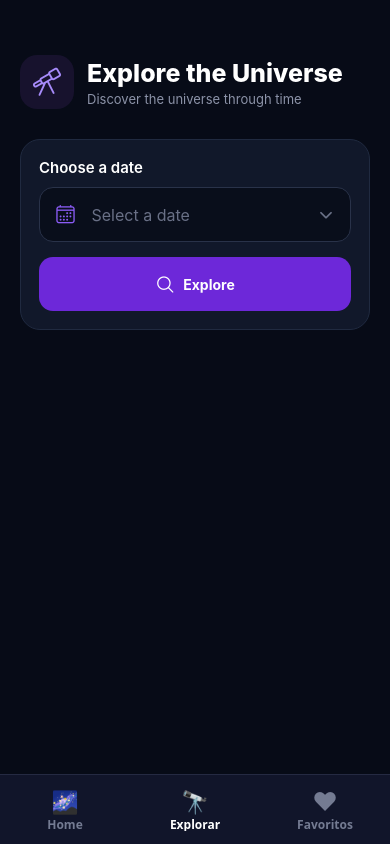
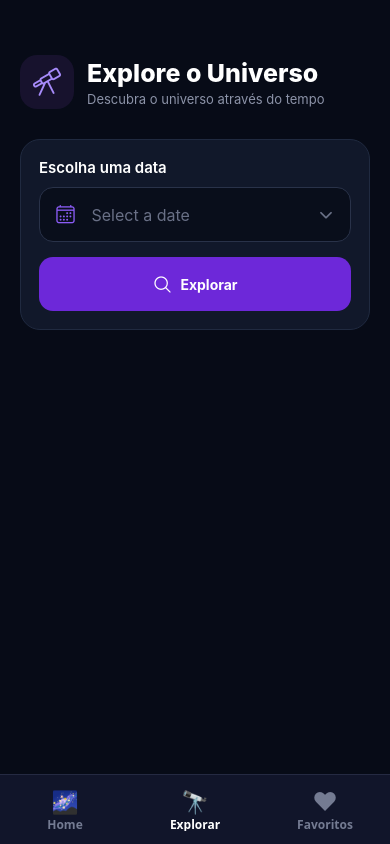
Before and after one commit to Math3Faria/S1_R3---AT1_PPDM2-Matheus-Isa, a React Native app: screen /Explore in a window 390 px wide. Built offline with nearby package versions, Linux system fonts and the light colour scheme; no server answers.

Commit message:
comitando mudanças locais

```diff
--- a/screens/ExploreScreen.tsx
+++ b/screens/ExploreScreen.tsx
@@ -60,13 +60,13 @@ export default function ExploreScreen() {
                     </View>
 
                     <View>
-                        <Text style={styles.title}>Explore the Universe</Text>
-                        <Text style={styles.subtitle}>Discover the universe through time</Text>
+                        <Text style={styles.title}>Explore o Universo</Text>
+                        <Text style={styles.subtitle}>Descubra o universo através do tempo</Text>
                     </View>
                 </View>
 
                 <View style={styles.searchCard}>
-                    <Text style={styles.label}>Choose a date</Text>
+                    <Text style={styles.label}>Escolha uma data</Text>
                     <TouchableOpacity style={styles.input} onPress={() => setShowPicker(true)}>
                         <Ionicons name="calendar-outline" size={21} color="#8B5CF6" />
                         <Text style={[styles.inputText, !date && styles.placeholder]}> {date ? formatDate(date) : "Select a date"} </Text>
@@ -75,7 +75,7 @@ export default function ExploreScreen() {
 
                     <TouchableOpacity style={styles.exploreButton} onPress={handleExplore}>
                         <Ionicons name="search-outline" size={20} color="#FFF" />
-                        <Text style={styles.exploreButtonText}>Explore</Text>
+                        <Text style={styles.exploreButtonText}>Explorar</Text>
                     </TouchableOpacity>
                 </View>
 
@@ -109,14 +109,14 @@ export default function ExploreScreen() {
                 {loading && (
                     <View style={styles.loading}>
                         <ActivityIndicator size="large" color="#8B5CF6" />
-                        <Text style={styles.loadingText}>Exploring the universe...</Text>
+                        <Text style={styles.loadingText}>Explorando o universo...</Text>
                     </View>
                 )}
 
                 {apod && !loading && (
                     <View style={styles.card}>
                         <View style={styles.cardHeader}>
-                            <Text style={styles.resultLabel}>ASTRONOMY PICTURE OF THE DAY</Text>
+                            <Text style={styles.resultLabel}>IMAGEM ASTRONÔMICA DO DIA</Text>
                             <Text style={styles.date}>{formatDate(apod.date)}</Text>
                         </View>
 
@@ -128,7 +128,7 @@ export default function ExploreScreen() {
                                 <Text style={styles.videoTitle}>NASA Video</Text>
 
                                 <TouchableOpacity style={styles.watchButton} onPress={handleWatchVideo}>
-                                    <Text style={styles.watchButtonText}>Watch Video</Text>
+                                    <Text style={styles.watchButtonText}>Assistir Vídeo</Text>
                                 </TouchableOpacity>
                             </View>
                         )}
--- a/screens/FavoriteScreen.tsx
+++ b/screens/FavoriteScreen.tsx
@@ -50,7 +50,7 @@ export default function FavoritesScreen() {
         ) : (
           <View style={styles.videoContainer} >
             <Ionicons name="videocam-outline" size={45} color="#8B5CF6" />
-            <Text style={styles.videoText}> Video content </Text>
+            <Text style={styles.videoText}> Conteúdo de vídeo </Text>
           </View>
         )}
         <View style={styles.cardContent}>
@@ -65,7 +65,7 @@ export default function FavoritesScreen() {
           <Text style={styles.description} numberOfLines={4} > {item.explanation} </Text>
           <TouchableOpacity style={styles.removeButton} onPress={() => handleRemove(item)} activeOpacity={0.7} >
             <Ionicons name="heart" size={19} color="#FF6B8A" />
-            <Text style={styles.removeText}>  Remove Favorite </Text>
+            <Text style={styles.removeText}>  Remover Favorito </Text>
           </TouchableOpacity>
         </View>
       </View>
@@ -76,7 +76,7 @@ export default function FavoritesScreen() {
     return (
       <View style={styles.loadingContainer} >
         <ActivityIndicator size="large" color="#8B5CF6" />
-        <Text style={styles.loadingText}>  Loading favorites... </Text>
+        <Text style={styles.loadingText}>  Carregando Favoritos... </Text>
       </View>
     );
   }
@@ -88,8 +88,8 @@ export default function FavoritesScreen() {
           <Ionicons name="heart" size={27} color="#FF6B8A" />
         </View>
         <View style={styles.headerTextContainer}>
-          <Text style={styles.title}>  My Favorites </Text>
-          <Text style={styles.subtitle}> Your discoveries across the universe </Text>
+          <Text style={styles.title}>  Meus Favoritos </Text>
+          <Text style={styles.subtitle}> Suas Descobertas pelo universo </Text>
         </View>
       </View>
       {favorites.length === 0 ? (<View style={styles.emptyContainer} >
@@ -97,7 +97,7 @@ export default function FavoritesScreen() {
           <Ionicons name="planet-outline" size={58} color="#8B5CF6" />
         </View>
         <Text style={styles.emptyTitle}> No favorites yet</Text>
-        <Text style={styles.emptyText}> Explore NASA images and tap the heart to save your favorites.</Text>
+        <Text style={styles.emptyText}> Explore Imagens da NASA e clice nos corações para salvar seus favoritos.</Text>
       </View>
       ) : (
         <FlatList data={favorites} keyExtractor={(item) => item.date} renderItem={renderFavorite} showsVerticalScrollIndicator={false}
```
